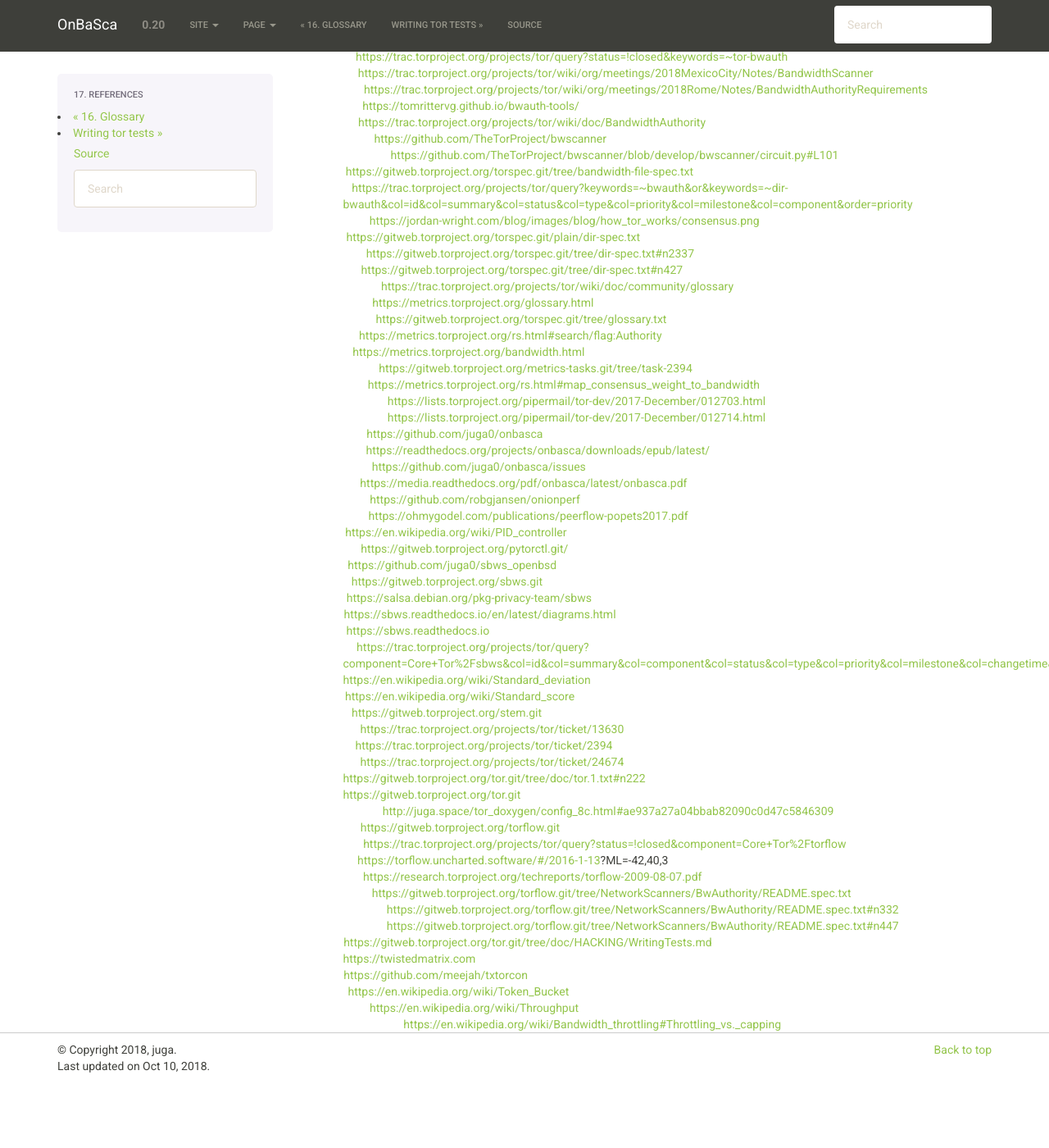
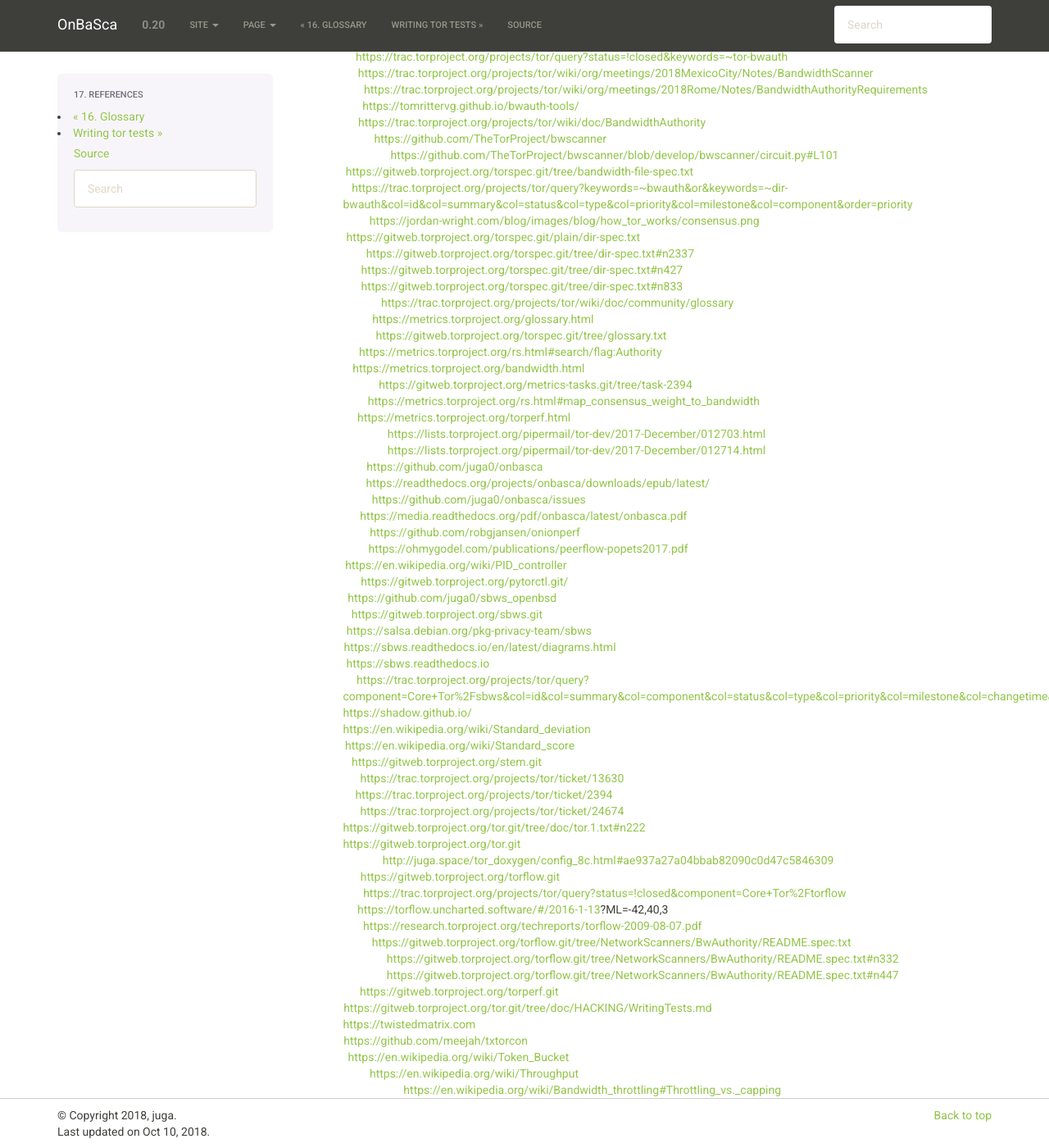
Before and after one commit to juga0/onbasca, a Sphinx documentation site: the page built from docs/source/references.rst, in a window 1280 px wide and 1400 px high, scrolled down 181 px. Shown: the whole window at 82% size. Built offline with Sphinx 7.4.7, drawn with Linux system fonts in a browser that asks for light colours; formulas are drawn with MathJax 3; before the commit the page ends 1501 px from its top, so only the background shows below that.

Commit message:
Include new references

```diff
--- a/docs/source/references.rst
+++ b/docs/source/references.rst
@@ -21,6 +21,7 @@
 .. [DIRSPEC] https://gitweb.torproject.org/torspec.git/plain/dir-spec.txt
 .. [DIRSPEC2337] https://gitweb.torproject.org/torspec.git/tree/dir-spec.txt#n2337
 .. [DIRSPEC427] https://gitweb.torproject.org/torspec.git/tree/dir-spec.txt#n427
+.. [DIRSPEC833] https://gitweb.torproject.org/torspec.git/tree/dir-spec.txt#n833
 .. [GLOSSARYCOMM] https://trac.torproject.org/projects/tor/wiki/doc/community/glossary
 .. [GLOSSARYMET] https://metrics.torproject.org/glossary.html
 .. [GLOSSARYSPEC] https://gitweb.torproject.org/torspec.git/tree/glossary.txt
@@ -28,6 +29,7 @@
 .. [MetricsBw] https://metrics.torproject.org/bandwidth.html
 .. [MetricsTask2394] https://gitweb.torproject.org/metrics-tasks.git/tree/task-2394
 .. [MetricsWeight] https://metrics.torproject.org/rs.html#map_consensus_weight_to_bandwidth
+.. [MetricsPerf] https://metrics.torproject.org/torperf.html
 .. [mlBwProgressDec1] https://lists.torproject.org/pipermail/tor-dev/2017-December/012703.html
 .. [mlBwProgressDec2] https://lists.torproject.org/pipermail/tor-dev/2017-December/012714.html
 .. [OnBaScaCode] https://github.com/juga0/onbasca
@@ -44,6 +46,7 @@
 .. [sbwsDia] https://sbws.readthedocs.io/en/latest/diagrams.html
 .. [sbwsDoc] https://sbws.readthedocs.io
 .. [sbwsIssues] https://trac.torproject.org/projects/tor/query?component=Core+Tor%2Fsbws&col=id&col=summary&col=component&col=status&col=type&col=priority&col=milestone&col=changetime&report=68&order=priority
+.. [shadow] https://shadow.github.io/
 .. [stdev] https://en.wikipedia.org/wiki/Standard_deviation
 .. [stdscore] https://en.wikipedia.org/wiki/Standard_score
 .. [StemCode] https://gitweb.torproject.org/stem.git
@@ -60,6 +63,7 @@
 .. [TORFLOWSPEC] https://gitweb.torproject.org/torflow.git/tree/NetworkScanners/BwAuthority/README.spec.txt
 .. [TORFLOWSPEC332] https://gitweb.torproject.org/torflow.git/tree/NetworkScanners/BwAuthority/README.spec.txt#n332
 .. [TORFLOWSPEC447] https://gitweb.torproject.org/torflow.git/tree/NetworkScanners/BwAuthority/README.spec.txt#n447
+.. [TorperfCode] https://gitweb.torproject.org/torperf.git
 .. [torTests] https://gitweb.torproject.org/tor.git/tree/doc/HACKING/WritingTests.md
 .. [Twisted] https://twistedmatrix.com
 .. [txtorcon] https://github.com/meejah/txtorcon
```
